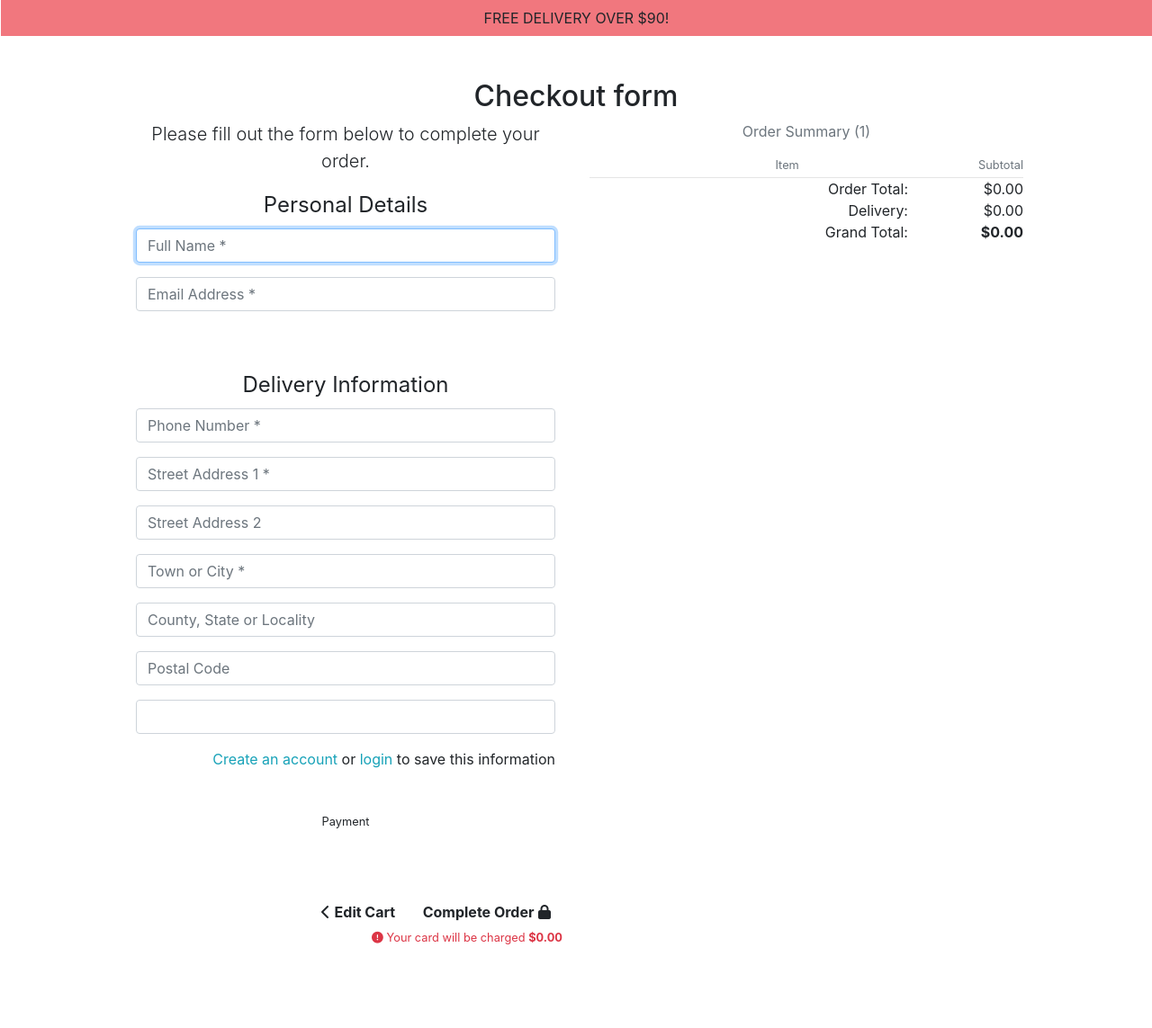
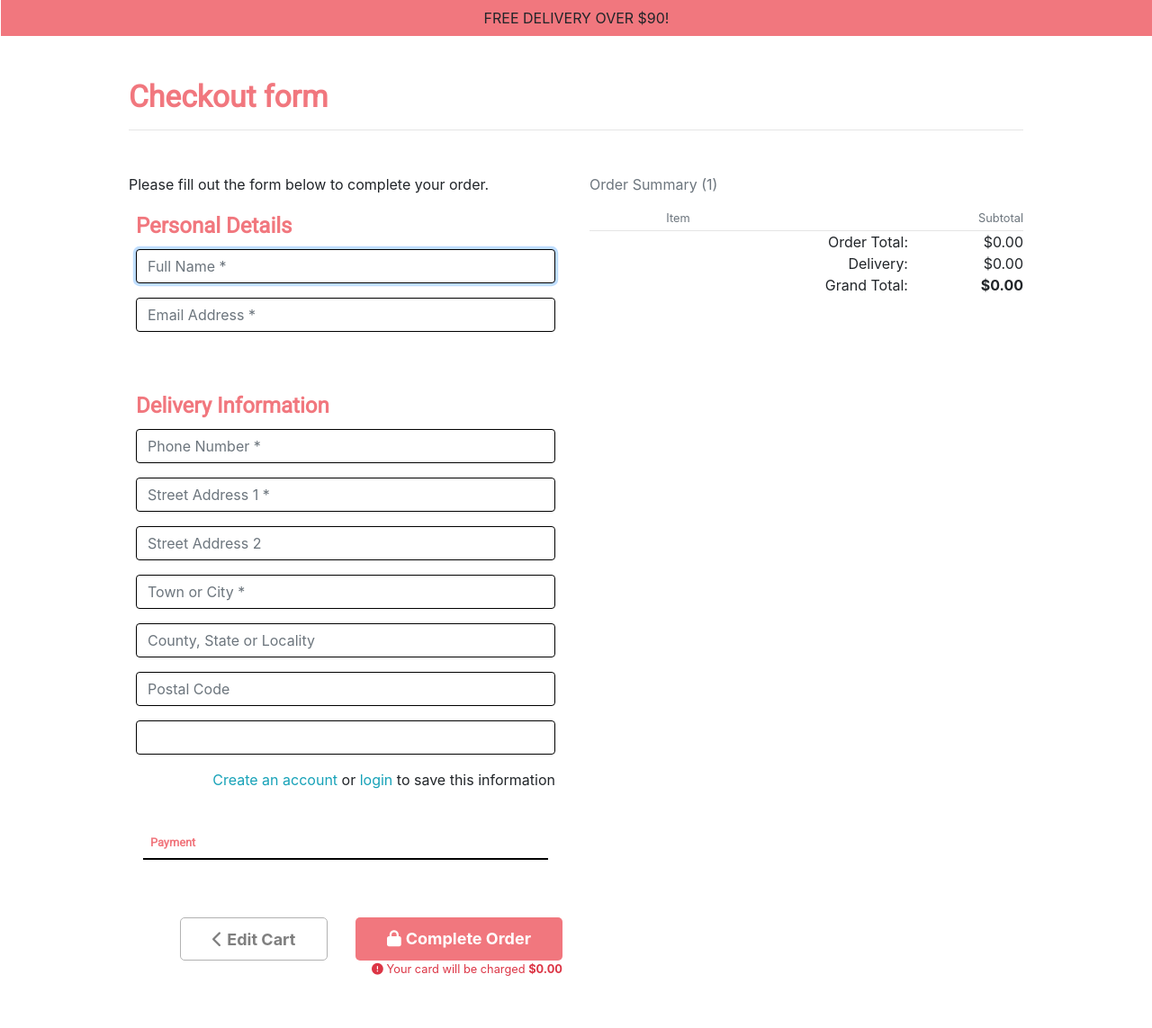
Before and after one commit to Saharalnoor/ysra_house_of_flower_MS, a Django app: template checkout/templates/checkout/checkout.html in a window 1280 px wide. Shown: the part 185-1328 px from the top of the page at 90% size. Before the commit the page ends 1235 px from the top, so only its background shows below. Run offline with Django 3.2, Linux system fonts and the light colour scheme; tables that the repository leaves empty hold one stand-in row (values such as "Sample post"); the template is opened without the code that fills it: values that come from a table or form of the project are taken from there, most other values are stand-ins (such as "Sample title", 1, 10 or a date in 2020); parts of the project's set-up code (start-up, migrations or seed data) failed here and were passed over; some libraries are stand-ins or nearby versions.

Commit message:
Added some styling at checkout.html

```diff
--- a/cart/contexts.py
+++ b/cart/contexts.py
@@ -42,7 +42,4 @@ def cart_contents(request):
         'delivery': delivery,
     }
 
-    print(context)
-    print(cart_items)
-
     return context
--- a/cart/templates/cart/cart.html
+++ b/cart/templates/cart/cart.html
@@ -77,7 +77,7 @@
                                     </div>
                                     {% endif %}
                                     <div class="cart_buttons"> <a href="{% url 'products' %}" button type="button" class="button cart_button_clear">Keep Shopping</a>
-                                   <a href="{% url 'checkout' %}" button type="button" class="button cart_button_checkout icon"><i class="fas fa-lock"></i>  Secure Checkout </a></div>
+                                   <a href="{% url 'checkout' %}" button type="button" class="button cart_button_checkout icon_checkout"><i class="fas fa-lock"></i>  Secure Checkout </a></div>
                                 </div>
                             </div>
                             {% else %}
@@ -92,6 +92,7 @@
                 </div>
             </div>
         </div>
+    </div>
 {% endblock %}
 
 {% block postloadjs %}
--- a/checkout/static/checkout/css/checkout.css
+++ b/checkout/static/checkout/css/checkout.css
@@ -0,0 +1,22 @@
+#payment-form .form-control,
+#card-element {
+    color: #000;
+    border: 1px solid #000;
+}
+
+.checkout-heading{
+    font-family: 'Roboto', sans-serif;
+    font-weight: 900;
+    font-size: 2.1em;
+    color: #f1777e;
+}
+.fieldset-label{
+    font-family: 'Roboto', sans-serif;
+    font-weight: 900;
+    color: #f1777e;
+}
+
+.icon_checkout:hover,
+.cart_button_checkout:hover{
+    color: #c5cbe6 !important;
+}
--- a/checkout/templates/checkout/checkout.html
+++ b/checkout/templates/checkout/checkout.html
@@ -18,8 +18,9 @@
                 </div>
             </div>
             <div class="container">
-                <div class="py-5 text-center">
-                    <h2>Checkout form</h2>
+                <div class="py-5 ">
+                    <h2 class="checkout-heading">Checkout form</h2>
+            <hr class="mb-5">
 
         <div class="row">
             <div class="col-12 col-lg-6 order-lg-last mb-5">
@@ -67,7 +68,7 @@
                 </div>
             </div>
             <div class="col-12 col-lg-6">
-                    <p class="lead">Please fill out the form below to complete your order.</p>
+                    <p class="form-instruction mb-3">Please fill out the form below to complete your order.</p>
                     <form action="{% url 'checkout' %}" method="POST" id="payment-form">
                     {% csrf_token %}
                       <fieldset class="rounded px-2 mb-5">
@@ -107,18 +108,15 @@
                     </fieldset>
 
                     <div class="submit-button text-right mt-5 mb-2">
-						<a href="{% url 'view_cart' %}" class="btn btn-outline-black rounded-0">
+						<a href="{% url 'view_cart' %}" button type="button" class="button cart_button_clear">
 							<span class="icon">
 								<i class="fas fa-chevron-left"></i>
 							</span>
 							<span class="font-weight-bold">Edit Cart</span>
 						</a>
-						<button id="submit-button" class="btn btn-black rounded-0">
-							<span class="font-weight-bold">Complete Order</span>
-							<span class="icon">
-								<i class="fas fa-lock"></i>
-							</span>
-						</button>
+						<a href="{% url 'checkout' %}" button type="button" class="button cart_button_checkout icon"><i class="fas fa-lock"></i>
+							<span class="font-weight-bold">  Complete Order</span>
+						</a>
 						<p class="small text-danger my-0">
 							<span class="icon">
 								<i class="fas fa-exclamation-circle"></i>
```
Also changed, not shown: db.sqlite3.
